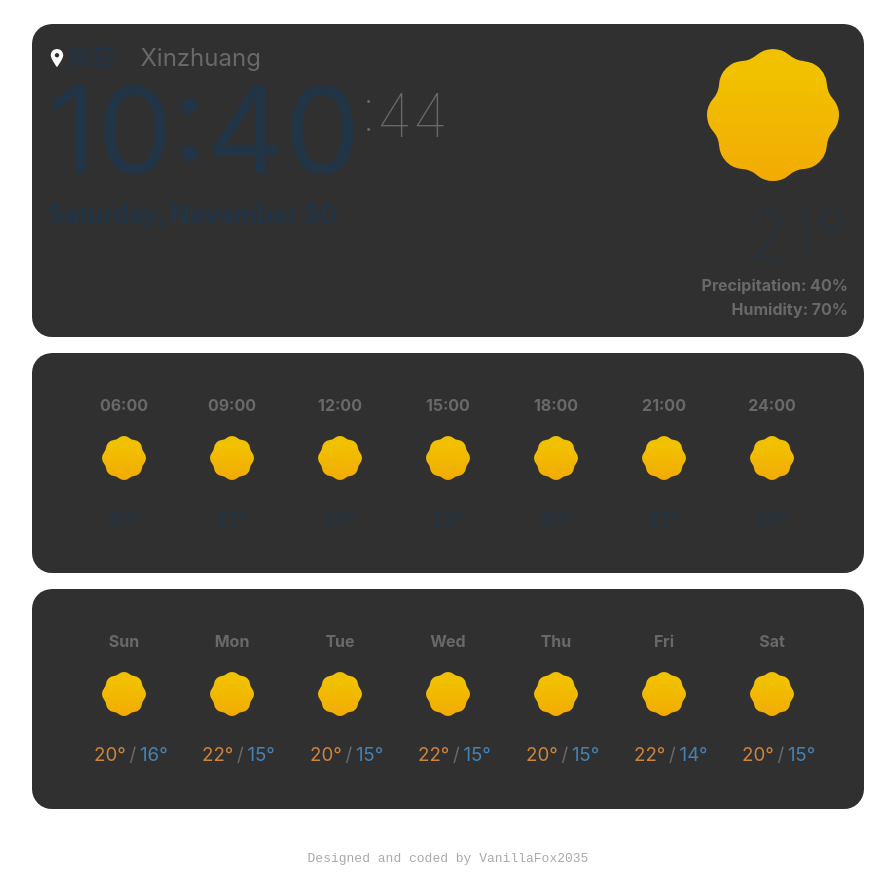
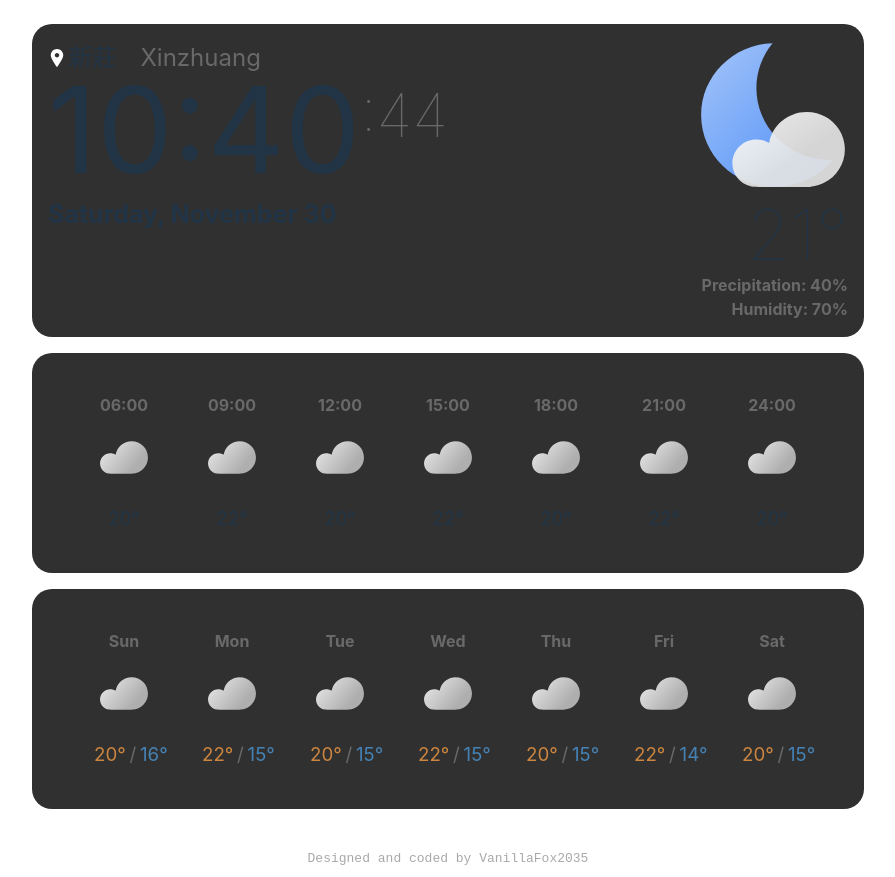
Before and after one commit to VanillaFox2035/weather-app, a React (Vite) app: page / in a window 1280 px wide. Shown: the whole page, without its empty margins (192-1087 px from the left). Built offline with nearby package versions, Linux system fonts and the light colour scheme.

Commit message:
WeatherIcon.tsx can be updated by props

```diff
--- a/src/components/CurrentTile.tsx
+++ b/src/components/CurrentTile.tsx
@@ -1,6 +1,6 @@
 import "./CurrentTile.css";
 import { useEffect, useState } from "react";
-import WeatherIcon from "./WeatherIcon";
+import WeatherIcon, { WeatherType } from "./WeatherIcon";
 import { DAYS, MONTHS } from "../Define";
 
 interface ICurrentTile
@@ -85,7 +85,7 @@ export default function CurrentTile(props: ICurrentTile)
 
             </div>
             <div className="right-block">
-                <WeatherIcon width="150px"/>
+                <WeatherIcon weather={WeatherType.MostlyClear} isNight={true} width="150px"/>
                 <h1 className="current-temperature">{props.temperature}°</h1>
                 <h4 className="weather-detail">Precipitation: {props.precipitation}%</h4>
                 <h4 className="weather-detail">Humidity: {props.humidity}%</h4>
--- a/src/components/WeatherCard.tsx
+++ b/src/components/WeatherCard.tsx
@@ -15,7 +15,7 @@ export interface IWeatherCard
 export default function WeatherCard(props: IWeatherCard)
 {
     const [time, setTime] = useState("N/A");
-    const [weather, setWeather] = useState(WeatherType.Clear);
+    const [weather, setWeather] = useState(WeatherType.Cloudy);
     const [tempMain, setTempMain] = useState("N/A");
     const [tempSub, setTempSub] = useState("N/A");
 
@@ -23,7 +23,7 @@ export default function WeatherCard(props: IWeatherCard)
     <div className="weather-card">
         <h4 className="forecast-time">{props.time}</h4>
         <div className="spacing"></div>
-        <WeatherIcon/>
+        <WeatherIcon weather={weather}/>
         <div className="spacing"></div>
         {
             props.tempSub?
--- a/src/components/WeatherIcon.tsx
+++ b/src/components/WeatherIcon.tsx
@@ -1,4 +1,4 @@
-import { useState } from "react";
+import { useEffect, useState } from "react";
 import "./WeatherIcon.css";
 
 export enum WeatherType
@@ -38,14 +38,19 @@ export enum WeatherType
 
 interface IWeatherIcon
 {
+    weather: WeatherType;
     width?: string;
-    weather?: WeatherType;
     isNight?: boolean;
 }
 
 export default function WeatherIcon(props: IWeatherIcon)
 {
+    // Update render on props value changed
     const [weather, setWeather] = useState(WeatherType.Clear);
+    useEffect(() => {
+        setWeather(props.weather);
+    }
+    , [props]);
 
     function GetIconPath(weather: WeatherType): string
     {
```
